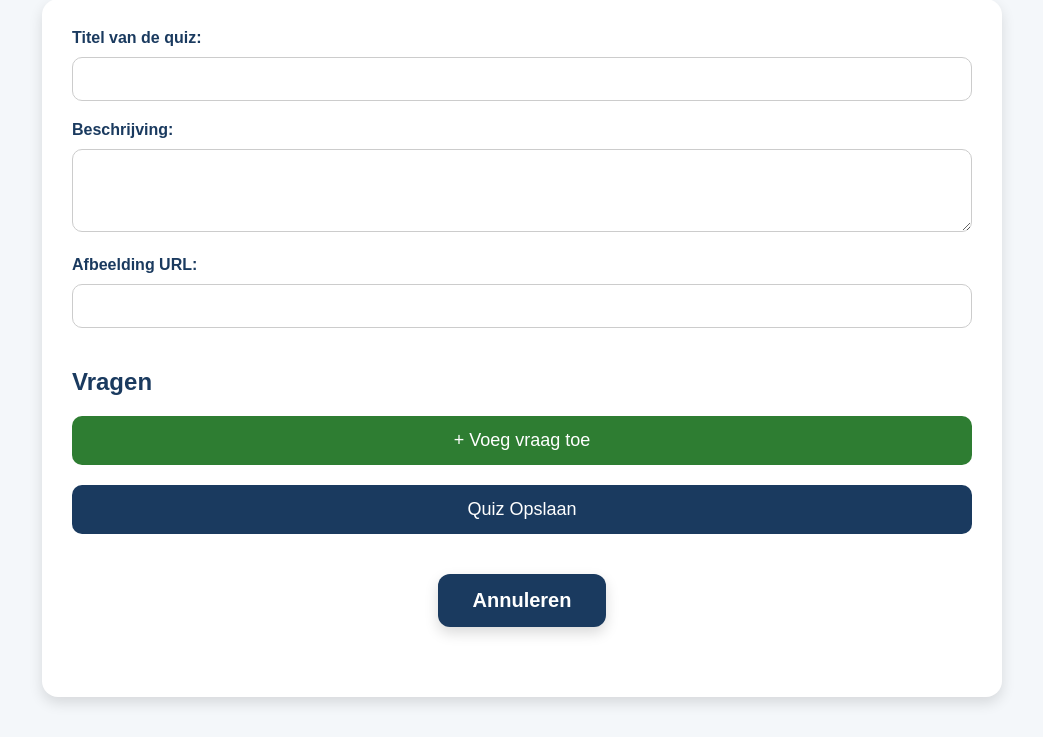
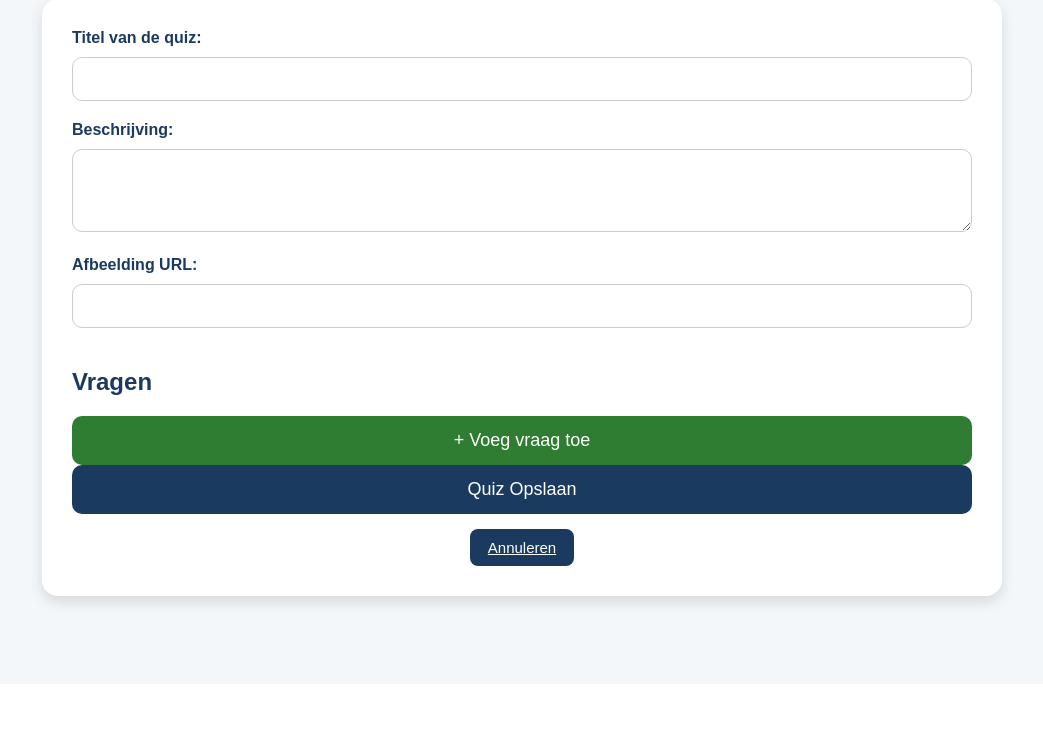
Before and after one commit to KaspermetdeK/quiz-masters, a PHP site: page /quizmaken.php in a window 1280 px wide. Shown: the part 116-853 px from the top of the page, without its empty margins (118-1161 px from the left). After the commit the page ends 728 px from the top, so only its background shows below. Run offline with PHP 8.4, Linux system fonts and the light colour scheme.

Commit message:
Update quizmaken.php

```diff
--- a/quizmaken.php
+++ b/quizmaken.php
@@ -25,14 +25,22 @@
 
     foreach ($_POST["questions"] as $q) {
 
-        $stmtQ = $conn->prepare("INSERT INTO vragen (quiz_id, vraagtekst) VALUES (?, ?)");
-        $stmtQ->bind_param("is", $quiz_id, $q["text"]);
+        $vraagtekst = $q["text"];
+        $vraag_type = $q["type"];
+
+        $stmtQ = $conn->prepare("INSERT INTO vragen (quiz_id, vraagtekst, vraag_type) VALUES (?, ?, ?)");
+        $stmtQ->bind_param("iss", $quiz_id, $vraagtekst, $vraag_type);
         $stmtQ->execute();
 
         $vraag_id = $stmtQ->insert_id;
 
         foreach ($q["answers"] as $index => $answer) {
+
+            if ($vraag_type === "multiple") {
+                $is_correct = in_array($index, $q["correct"]) ? 1 : 0;
+            } else {
                 $is_correct = ($index == $q["correct"]) ? 1 : 0;
+            }
 
             $stmtA = $conn->prepare("INSERT INTO antwoorden (vraag_id, antwoordtekst, is_correct) VALUES (?, ?, ?)");
             $stmtA->bind_param("isi", $vraag_id, $answer, $is_correct);
@@ -46,6 +54,7 @@
 
 <!DOCTYPE html>
 <html lang="nl">
+
 <head>
     <meta charset="UTF-8">
     <meta name="viewport" content="width=device-width, initial-scale=1.0">
@@ -58,7 +67,6 @@
             font-family: Arial, sans-serif;
         }
 
-        /* HEADER */
         header {
             background: #1A3A5F;
             color: white;
@@ -69,14 +77,13 @@
             font-weight: bold;
         }
 
-        /* CONTAINER */
         .container {
             max-width: 900px;
             margin: 40px auto;
             background: white;
             padding: 30px;
             border-radius: 16px;
-            box-shadow: 0 6px 14px rgba(0,0,0,0.12);
+            box-shadow: 0 6px 14px rgba(0, 0, 0, 0.12);
         }
 
         label {
@@ -84,7 +91,9 @@
             color: #1A3A5F;
         }
 
-        input, textarea, select {
+        input,
+        textarea,
+        select {
             width: 100%;
             padding: 12px;
             margin: 10px 0 20px;
@@ -110,29 +119,8 @@
             background: #162F4D;
         }
 
-        .btn-maken {
-            display: block;
-            width: fit-content;
-            margin: 40px auto;
-            padding: 15px 35px;
-            background: #1A3A5F;
-            color: white;
-            text-decoration: none;
-            border-radius: 12px;
-            font-size: 20px;
-            font-weight: bold;
-            transition: 0.25s;
-            box-shadow: 0 6px 14px rgba(0, 0, 0, 0.15);
-        }
-
-        .btn-maken:hover {
-            background: #162F4D;
-            transform: scale(1.05);
-        }
-
         .add-btn {
             background: #2E7D32;
-            margin-bottom: 20px;
         }
 
         .add-btn:hover {
@@ -141,7 +129,6 @@
 
         .remove-btn {
             background: #C62828;
-            margin-top: 10px;
         }
 
         .remove-btn:hover {
@@ -156,34 +143,22 @@
             border-left: 6px solid #1A3A5F;
         }
 
-        .question-box h3 {
-            margin-top: 0;
-            color: #1A3A5F;
+        .btn-cancel-small {
+            background: #1A3A5F;
+            color: white;
+            padding: 10px 18px;
+            border-radius: 8px;
+            font-size: 15px;
+            display: block;
+            width: fit-content;
+            margin: 15px auto 0 auto;
+            text-align: center;
+            transition: 0.25s;
         }
 
-        /* RESPONSIVE */
-        @media (max-width: 600px) {
-            header {
-                font-size: 22px;
-            }
-
-            .container {
-                padding: 20px;
-            }
-
-            input, textarea, select {
-                font-size: 15px;
-                padding: 10px;
-            }
-
-            .btn {
-                font-size: 16px;
-                padding: 12px;
-            }
-
-            .question-box {
-                padding: 15px;
-            }
+        .btn-cancel-small:hover {
+            background: #11263d;
+            transform: scale(1.03);
         }
     </style>
 
@@ -203,6 +178,12 @@
                 <label>Vraagtekst:</label>
                 <input type="text" name="questions[${questionCount}][text]" required>
 
+                <label>Vraagtype:</label>
+                <select name="questions[${questionCount}][type]" onchange="toggleCorrectInputs(${questionCount}, this.value)">
+                    <option value="single">Single choice</option>
+                    <option value="multiple">Multiple choice</option>
+                </select>
+
                 <label>Antwoord 1:</label>
                 <input type="text" name="questions[${questionCount}][answers][]" required>
 
@@ -215,18 +196,44 @@
                 <label>Antwoord 4:</label>
                 <input type="text" name="questions[${questionCount}][answers][]" required>
 
-                <label>Correct antwoord (1-4):</label>
+                <div id="correct-${questionCount}">
+                    <label>Correct antwoord:</label>
                     <select name="questions[${questionCount}][correct]" required>
-                    <option value="0">1</option>
-                    <option value="1">2</option>
-                    <option value="2">3</option>
-                    <option value="3">4</option>
+                        <option value="0">Antwoord 1</option>
+                        <option value="1">Antwoord 2</option>
+                        <option value="2">Antwoord 3</option>
+                        <option value="3">Antwoord 4</option>
                     </select>
+                </div>
 
                 <button type="button" class="btn remove-btn" onclick="this.parentElement.remove()">Verwijder vraag</button>
             `;
 
             container.appendChild(box);
+        }
+
+        function toggleCorrectInputs(q, type) {
+            const correctDiv = document.getElementById(`correct-${q}`);
+
+            if (type === "single") {
+                correctDiv.innerHTML = `
+                    <label>Correct antwoord:</label>
+                    <select name="questions[${q}][correct]" required>
+                        <option value="0">Antwoord 1</option>
+                        <option value="1">Antwoord 2</option>
+                        <option value="2">Antwoord 3</option>
+                        <option value="3">Antwoord 4</option>
+                    </select>
+                `;
+            } else {
+                correctDiv.innerHTML = `
+                    <label>Correcte antwoorden:</label>
+                    <label><input type="checkbox" name="questions[${q}][correct][]" value="0"> Antwoord 1</label>
+                    <label><input type="checkbox" name="questions[${q}][correct][]" value="1"> Antwoord 2</label>
+                    <label><input type="checkbox" name="questions[${q}][correct][]" value="2"> Antwoord 3</label>
+                    <label><input type="checkbox" name="questions[${q}][correct][]" value="3"> Antwoord 4</label>
+                `;
+            }
         }
     </script>
 </head>
@@ -256,10 +263,13 @@
 
             <button type="submit" class="btn">Quiz Opslaan</button>
 
-        <a href="quiz.overzicht.php" class="btn-maken">Annuleren</a>
+            <a href="quiz.overzicht.php" class="btn-cancel-small">Annuleren</a>
+
+
         </form>
 
     </div>
 
 </body>
+
 </html>
```
Lines whose indentation alone changed are shown as unchanged.
